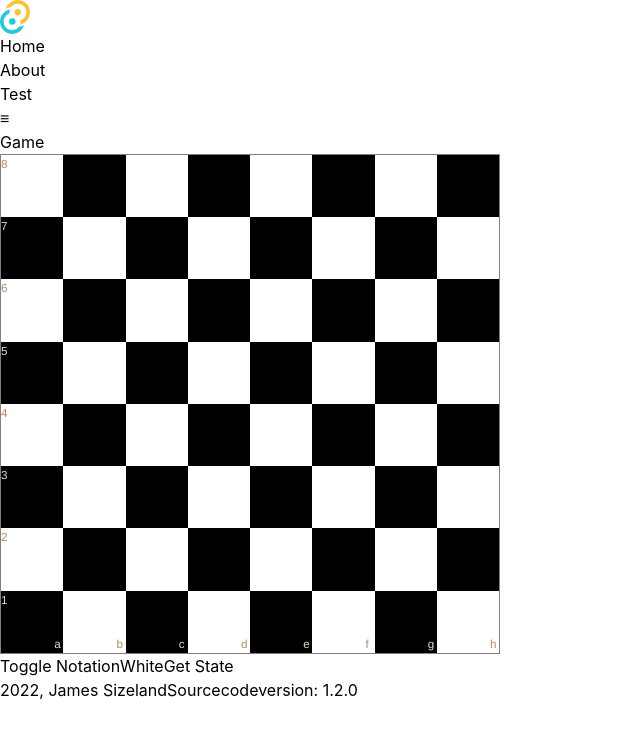
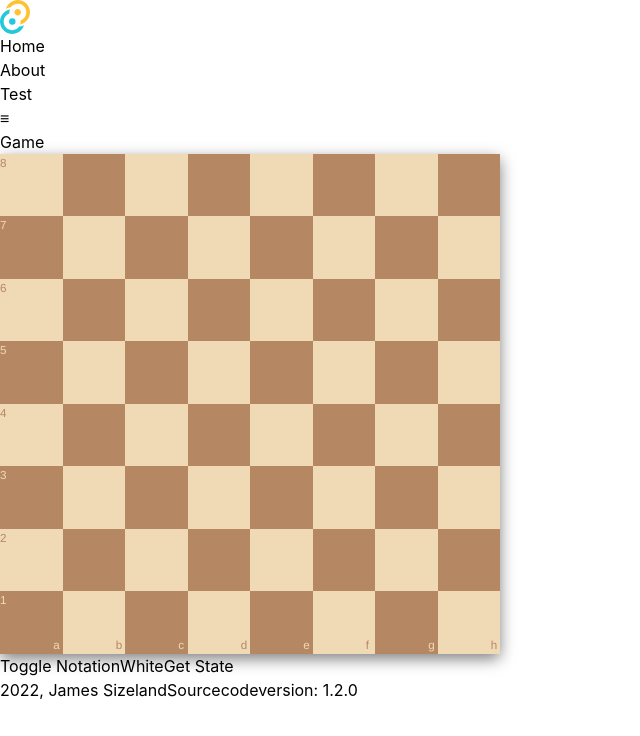
Before and after one commit to maksym1224/ChessApp, a React (Vite) app: page / in a window 1280 px wide. Shown: the top 736 px of the page, without its empty margins (0-640 px from the left). Built offline with nearby package versions, Linux system fonts and the light colour scheme; what animated-tailwindcss would draw is missing.

Commit message:
pass through custom styling

```diff
--- a/src/components/Features/Chessboard/Board.tsx
+++ b/src/components/Features/Chessboard/Board.tsx
@@ -7,7 +7,7 @@ import Notation from './Notation';
 import type { ChessboardProps, Position } from './types';
 
 /** Styling properties applied to the board element */
-const boardStyle: CSSProperties = {
+const basicBoardStyle: CSSProperties = {
   width: '100%',
   height: '100%',
   display: 'flex',
@@ -21,6 +21,9 @@ const Board = ({
   orientation,
   showNotation,
   position,
+  lightSquareStyle = { backgroundColor: 'rgb(240, 217, 181)' },
+  darkSquareStyle = { backgroundColor: 'rgb(181, 136, 99)' },
+  boardStyle,
 }: ChessboardProps): JSX.Element => {
   const squares = [];
 
@@ -34,7 +37,13 @@ const Board = ({
     const square = coordToSquare(row, col);
     return (
       <div key={`${row}${col}`} style={squareStyle}>
-        <BoardSquare x={row} y={col} orientation={orientation}>
+        <BoardSquare
+          x={row}
+          y={col}
+          orientation={orientation}
+          lightSquareStyle={lightSquareStyle}
+          darkSquareStyle={darkSquareStyle}
+        >
           {showNotation && (
             <Notation
               col={col}
@@ -61,7 +70,7 @@ const Board = ({
   const rotate = orientation === 'black' ? 'rotate-180' : '';
   return (
     <div
-      style={boardStyle}
+      style={{ ...boardStyle, ...basicBoardStyle }}
       className={clsx(rotate, 'transition-transform duration-1000')}
     >
       {squares}
--- a/src/components/Features/Chessboard/BoardSquare.tsx
+++ b/src/components/Features/Chessboard/BoardSquare.tsx
@@ -1,5 +1,5 @@
 import clsx from 'clsx';
-import type { ReactNode } from 'react';
+import type { CSSProperties, ReactNode } from 'react';
 import { useDrop } from 'react-dnd';
 import { ItemTypes } from './helpers';
 import { Square } from './Square';
@@ -10,12 +10,21 @@ export interface BoardSquareProps {
   y: number;
   orientation?: Orientation;
   children?: ReactNode;
+  lightSquareStyle: CSSProperties;
+  darkSquareStyle: CSSProperties;
 }
+
+const squareStyle = {
+  width: '100%',
+  height: '100%',
+};
 
 export const BoardSquare = ({
   x,
   y,
   orientation = 'white',
+  lightSquareStyle = { backgroundColor: 'rgb(240, 217, 181)' },
+  darkSquareStyle = { backgroundColor: 'rgb(181, 136, 99)' },
   children,
 }: BoardSquareProps): JSX.Element => {
   const [{ isOver, canDrop }, drop] = useDrop(
@@ -31,6 +40,8 @@ export const BoardSquare = ({
     [],
   );
   const black = !((x + y) % 2 === 1);
+  const backgroundColor = black ? darkSquareStyle : lightSquareStyle;
+  const color = black ? 'white' : 'black';
   return (
     <div
       className={clsx('tooltip')}
@@ -44,9 +55,18 @@ export const BoardSquare = ({
         height: '100%',
       }}
     >
-      <Square black={black} coord={{ x, y }}>
+      <div
+        style={{
+          ...squareStyle,
+          color,
+          ...backgroundColor,
+        }}
+      >
         {children}
-      </Square>
+        {/* <p className="inline">
+        r{coord.x}|c{coord.y}
+      </p> */}
+      </div>
     </div>
   );
 };
--- a/src/components/Features/Chessboard/index.tsx
+++ b/src/components/Features/Chessboard/index.tsx
@@ -54,7 +54,7 @@ const ChessBoard = ({
   const containerStyle: CSSProperties = {
     width: 500,
     height: 500,
-    border: '1px solid gray',
+    // border: '1px solid gray',
   };
 
   return (
@@ -64,6 +64,9 @@ const ChessBoard = ({
           orientation={orientation}
           showNotation={showNotation}
           position={position}
+          lightSquareStyle={lightSquareStyle}
+          darkSquareStyle={darkSquareStyle}
+          boardStyle={boardStyle}
         />
         {/* <CustomDragLayer
         width={560}
--- a/src/pages/HomePage.tsx
+++ b/src/pages/HomePage.tsx
@@ -78,7 +78,7 @@ const HomePage = (): JSX.Element => {
         />
       </div>
       {!checkEnv('production') && (
-        <div className="pt-3">
+        <div className="pt-5">
           <Button className="mr-2" onClick={() => setNotation(!notation)}>
             Toggle Notation
           </Button>
```
